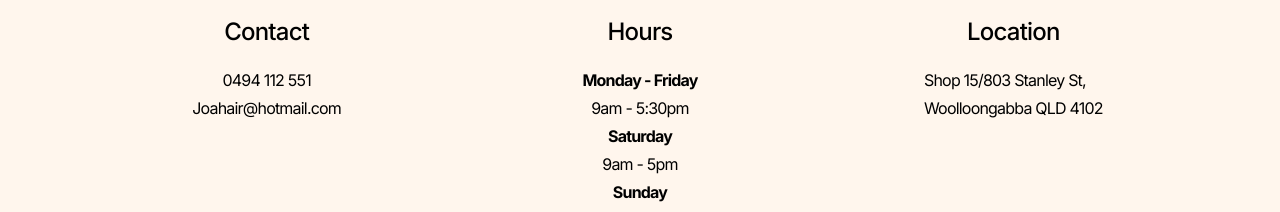
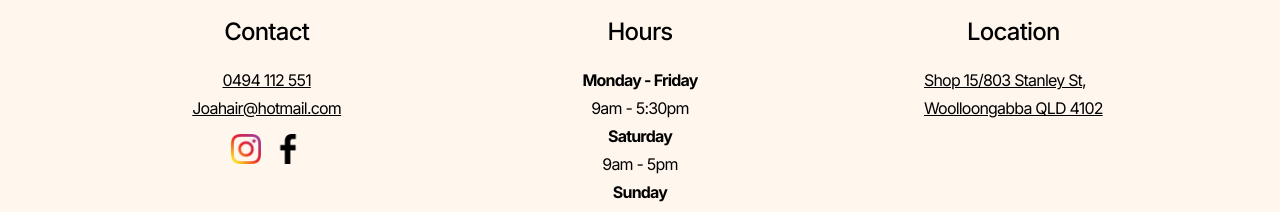
Before and after one commit to dongbin420/joa-hair, a React app: page /contact in a window 1280 px wide. Shown: the part 643-855 px from the top of the page. Built offline with nearby package versions, Linux system fonts and the light colour scheme.

Commit message:
feat: ContactBox에 링크 decoration 추가 및 아이콘 추가

```diff
--- a/src/components/ContactBox/ContactBox.styles.ts
+++ b/src/components/ContactBox/ContactBox.styles.ts
@@ -3,6 +3,7 @@ import { styled } from 'styled-components';
 interface InformationTextProps {
   title?: boolean;
   lastText?: boolean;
+  link?: boolean;
 }
 
 export const ContactBoxContainer = styled.div`
@@ -34,6 +35,25 @@ export const InformationTitle = styled.p`
 export const InformationText = styled.p<InformationTextProps>`
   font-weight: ${({ title }) => (title ? 700 : 400)};
   margin-bottom: ${({ lastText, theme }) => (lastText ? 0 : theme.spacing.spacing2)};
+  text-decoration: ${({ link }) => (link ? 'underline' : 'none')};
+
+  &:hover {
+    color: ${({ theme, link }) => (link ? theme.color.orange600 : 'black')};
+  }
+`;
+
+export const IconLink = styled.a``;
+
+export const IconWrapper = styled.div`
+  display: flex;
+  gap: ${(props) => props.theme.spacing.spacing3};
+  margin-top: ${(props) => props.theme.spacing.spacing2};
+`;
+
+export const Icon = styled.img`
+  cursor: pointer;
+  width: 30px;
+  height: 30px;
 `;
 
 export const InformationLink = styled.a`
--- a/src/components/ContactBox/ContactBox.tsx
+++ b/src/components/ContactBox/ContactBox.tsx
@@ -3,7 +3,9 @@ import ImgWrapper from '@/components/ImgWrapper/ImgWrapper';
 import locationIcon from '@/assets/imgs/svg/location.svg';
 import clockIcon from '@/assets/imgs/svg/clock.svg';
 import phoneIcon from '@/assets/imgs/svg/phone.svg';
-import { GOOGLE_MAP_URL } from '@/constants/url';
+import instagram from '@/assets/imgs/png/instagram.png';
+import facebook from '@/assets/imgs/png/facebook.png';
+import { INSTAGRAM_URL, FACEBOOK_URL, GOOGLE_MAP_URL } from '@/constants/url';
 
 function ContactBox() {
   return (
@@ -11,14 +13,22 @@ function ContactBox() {
       <S.InformationWrapper>
         <ImgWrapper img={phoneIcon} width={'50px'} height={'50px'} />
         <S.InformationTitle>Contact</S.InformationTitle>
-        <S.InformationText>
+        <S.InformationText link={true}>
           <S.InformationLink href="tel:+610494112551">0494 112 551</S.InformationLink>
         </S.InformationText>
-        <S.InformationText lastText={true}>
+        <S.InformationText link={true}>
           <S.InformationLink href="mailto:Joahair@hotmail.com">
             Joahair@hotmail.com
           </S.InformationLink>
         </S.InformationText>
+        <S.IconWrapper>
+          <S.IconLink href={INSTAGRAM_URL} target="_blank">
+            <S.Icon src={instagram} />
+          </S.IconLink>
+          <S.IconLink href={FACEBOOK_URL} target="_blank">
+            <S.Icon src={facebook} />
+          </S.IconLink>
+        </S.IconWrapper>
       </S.InformationWrapper>
       <S.InformationWrapper>
         <ImgWrapper img={clockIcon} width={'50px'} height={'50px'} />
@@ -33,9 +43,11 @@ function ContactBox() {
       <S.InformationWrapper>
         <ImgWrapper img={locationIcon} width={'50px'} height={'50px'} />
         <S.InformationTitle>Location</S.InformationTitle>
-        <S.InformationLink href={GOOGLE_MAP_URL}>
-          <S.InformationText>Shop 15/803 Stanley St,</S.InformationText>
-          <S.InformationText lastText={true}>Woolloongabba QLD 4102</S.InformationText>
+        <S.InformationLink href={GOOGLE_MAP_URL} target="_blank">
+          <S.InformationText link={true}>Shop 15/803 Stanley St,</S.InformationText>
+          <S.InformationText link={true} lastText={true}>
+            Woolloongabba QLD 4102
+          </S.InformationText>
         </S.InformationLink>
       </S.InformationWrapper>
     </S.ContactBoxContainer>
```
